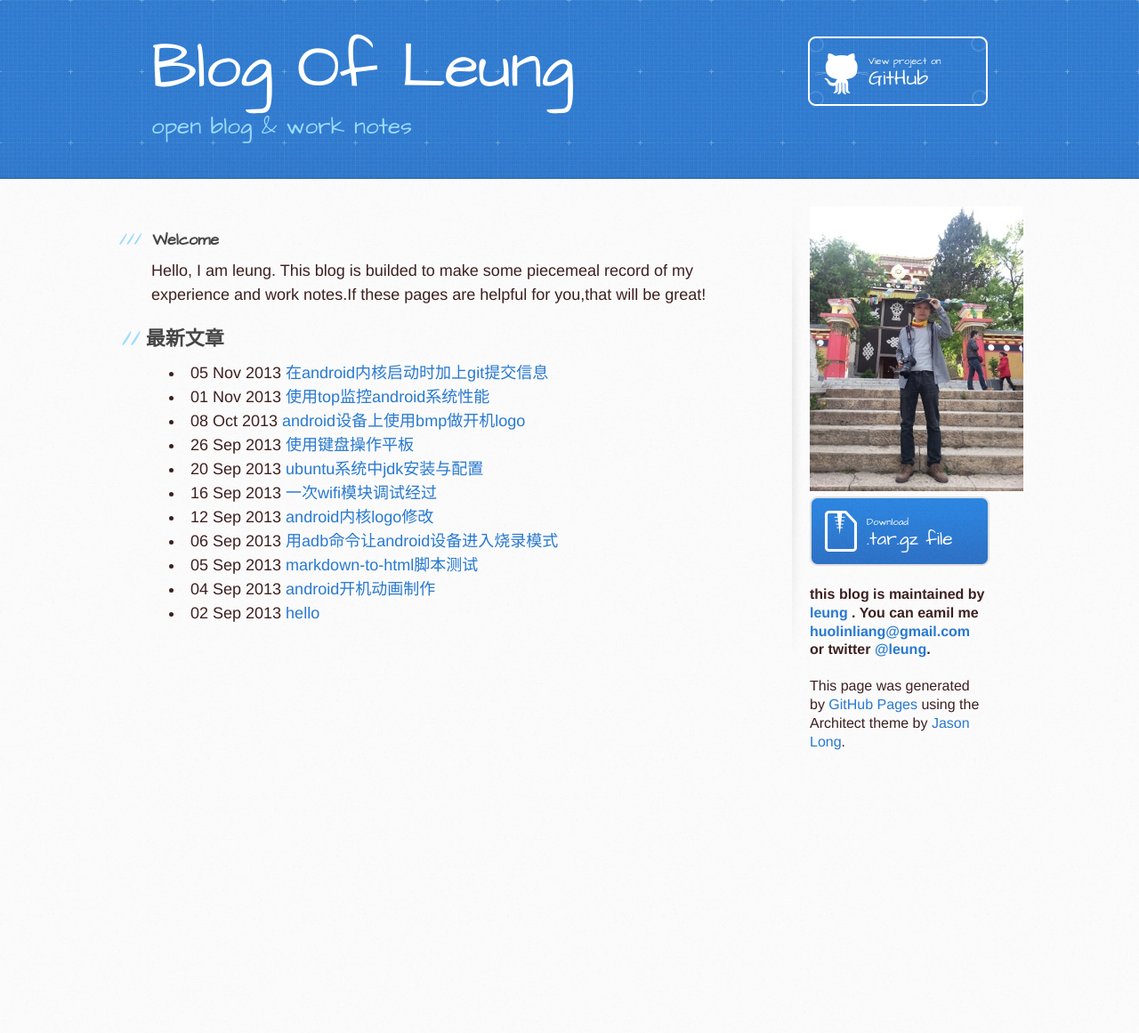
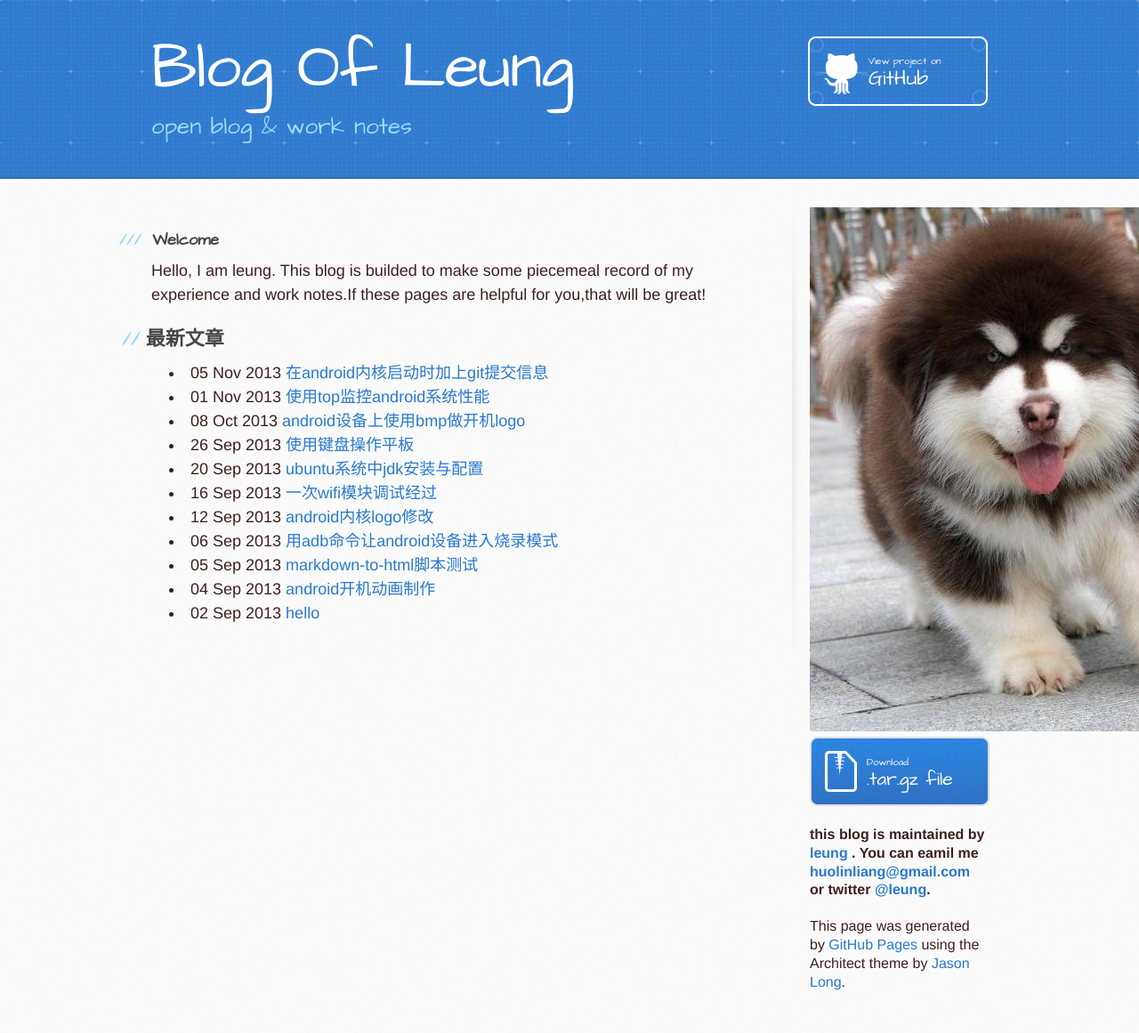
Before and after one commit to huolinliang/blog_leung, a Jekyll site: the page built from index.html, in a window 1280 px wide. Shown: the whole page at 89% size. Built offline with Jekyll 4.4.1, drawn with Linux system fonts in a browser that asks for light colours; Markdown is read by kramdown in place of the engine named in the settings; before the commit the page ends 900 px from its top, so only the background shows below that.

Commit message:
modify logo

```diff
--- a/index.html
+++ b/index.html
@@ -44,7 +44,7 @@
         </section>
 
         <aside id="sidebar">
-            <img src="images/me.jpg" alt="this is me" />
+            <img src="images/logo.jpg" alt="funny dog?" />
           <a href="https://github.com/huolinliang/blog_leung/tarball/gh-pages" class="button">
             <small>Download</small>
             .tar.gz file
```
Also changed, not shown: images/logo.jpg (added), images/me.jpg (deleted).
